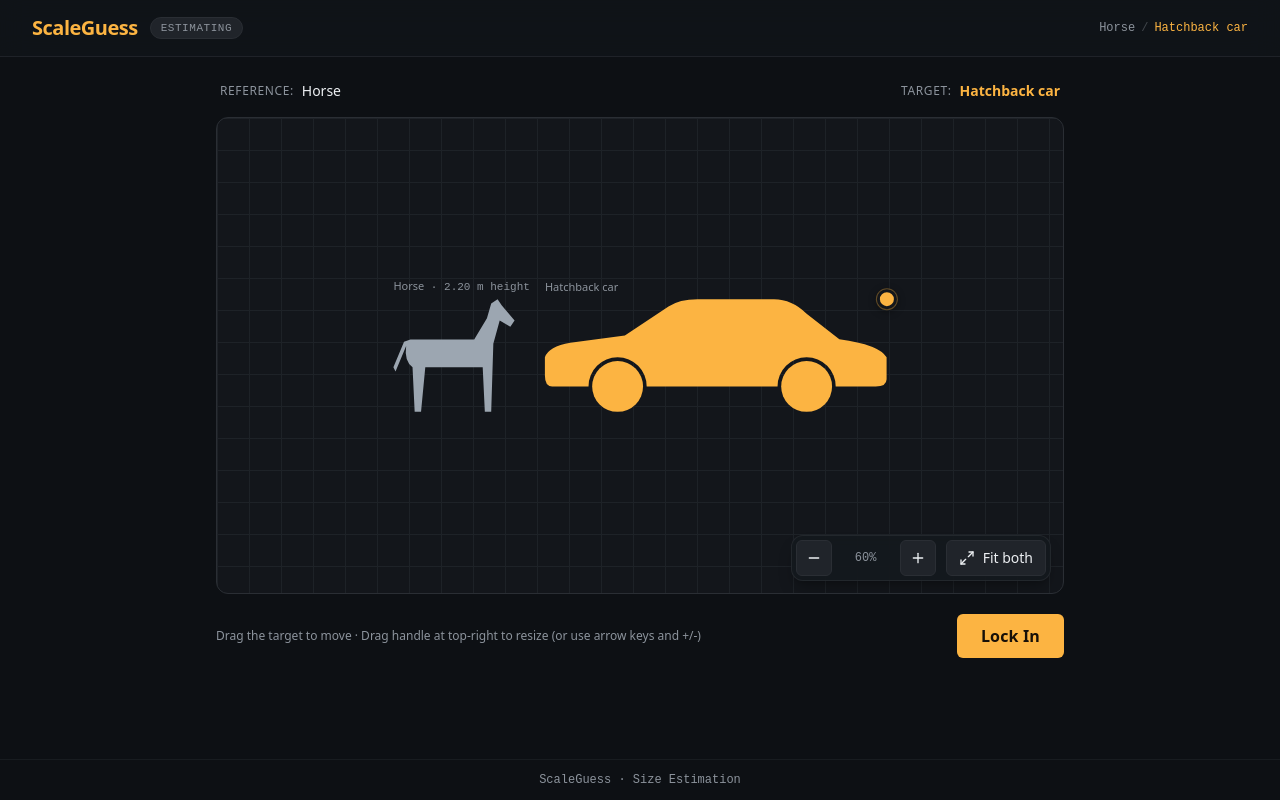
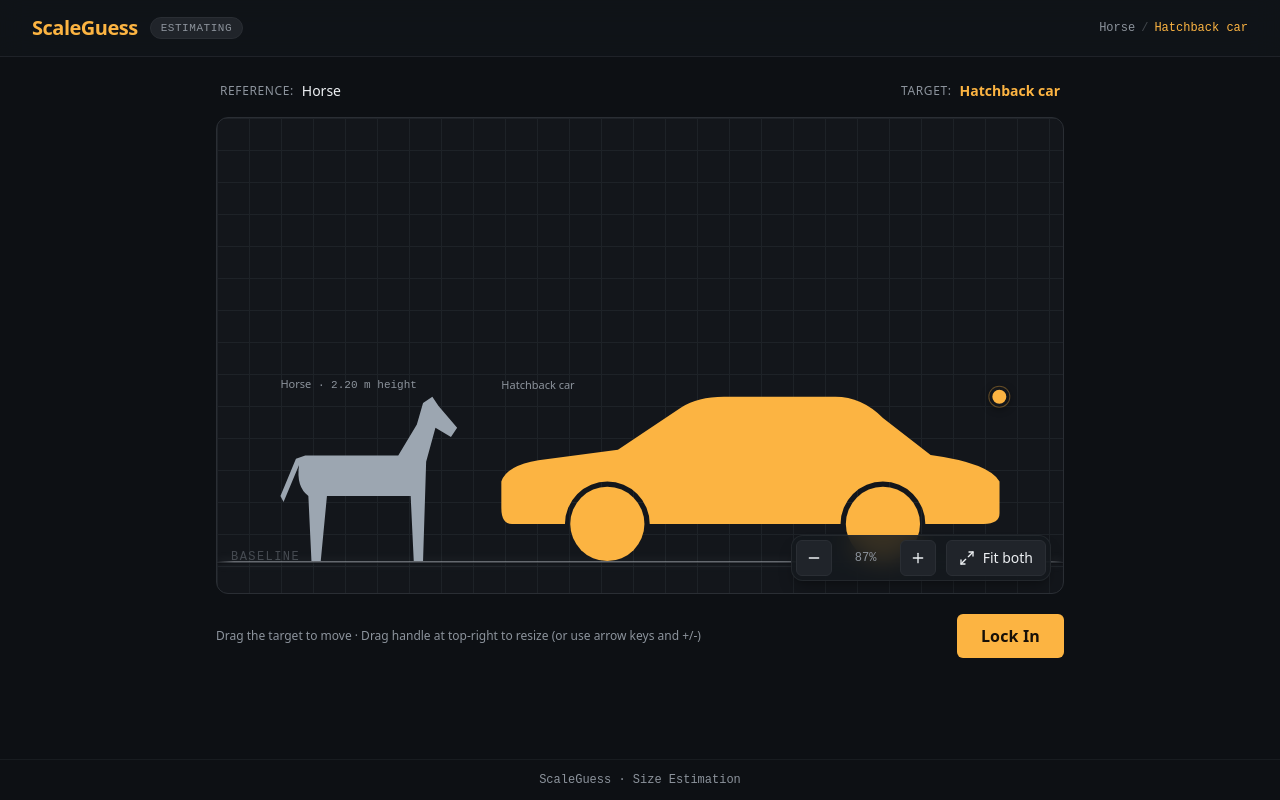
Before and after one commit to pikacoder44/Guess-the-size, a React (Vite) app: page / in a window 1280 px wide. Built offline with nearby package versions, Linux system fonts and the light colour scheme.

Commit message:
made a baseline and attached objects to it - Made target object moveable across pane

```diff
--- a/src/components/game/GameBoard.tsx
+++ b/src/components/game/GameBoard.tsx
@@ -1,7 +1,26 @@
-import { useEffect, type ReactNode, useRef, type CSSProperties, type KeyboardEvent, type PointerEvent } from "react";
+import {
+  useEffect,
+  type ReactNode,
+  useRef,
+  type CSSProperties,
+  type KeyboardEvent,
+  type PointerEvent,
+} from "react";
 import { pickRandomPuzzle } from "@/game/puzzles";
-import { rectToScreen, screenToWorld, sizeFor, type Rect, type Vec } from "@/game/geometry";
-import { correctRect, guessRect, referenceRect, type GameApi } from "@/game/useGame";
+import {
+  rectToScreen,
+  screenToWorld,
+  worldToScreen,
+  sizeFor,
+  type Rect,
+  type Vec,
+} from "@/game/geometry";
+import {
+  correctRect,
+  guessRect,
+  referenceRect,
+  type GameApi,
+} from "@/game/useGame";
 import { formatMeasurement } from "@/game/scoring";
 import { SilhouetteSvg } from "./Silhouette";
 import { CameraControls } from "./CameraControls";
@@ -23,7 +42,14 @@ function boxStyle(rect: Rect, game: GameApi): CSSProperties {
 
 type DragState =
   | { kind: "move"; pointerId: number; grabOffset: Vec }
-  | { kind: "resize"; pointerId: number; startX: number; startY: number; scale: number; diagPx: number };
+  | {
+      kind: "resize";
+      pointerId: number;
+      startX: number;
+      startY: number;
+      scale: number;
+      diagPx: number;
+    };
 
 export function GameBoard({ game }: { game: GameApi }) {
   const viewportRef = useRef<HTMLDivElement>(null);
@@ -159,8 +185,28 @@ export function GameBoard({ game }: { game: GameApi }) {
     >
       {state && (
         <>
+          {/* Baseline: visible light stroke on which both objects sit initially */}
+          <div
+            className="baseline-stroke absolute inset-x-0 z-0 pointer-events-none"
+            style={{
+              top: `${worldToScreen({ x: 0, y: 0 }, state.camera, state.viewport).y}px`,
+            }}
+            aria-hidden="true"
+          >
+            <div className="baseline-line w-full border-b border-border/70" />
+            <div className="baseline-badge absolute right-4 -top-3">
+              <span className="baseline-text text-xs text-muted-foreground/75 font-mono select-none">
+                Baseline
+              </span>
+            </div>
+          </div>
+
           {/* Reference Object */}
-          <SceneBox rect={referenceRect(state)} game={game} className="text-reference">
+          <SceneBox
+            rect={referenceRect(state)}
+            game={game}
+            className="text-reference"
+          >
             <SilhouetteSvg object={state.puzzle.reference} />
             <ObjectLabel object={state.puzzle.reference} showMeasure />
           </SceneBox>
@@ -201,14 +247,26 @@ export function GameBoard({ game }: { game: GameApi }) {
           ) : (
             <>
               {/* Correct silhouette (Solid) */}
-              <SceneBox rect={correctRect(state)} game={game} className="text-correct">
+              <SceneBox
+                rect={correctRect(state)}
+                game={game}
+                className="text-correct"
+              >
                 <SilhouetteSvg object={state.puzzle.target} />
-                <span className="object-label text-correct font-semibold">Actual</span>
+                <span className="object-label text-correct font-semibold">
+                  Actual
+                </span>
               </SceneBox>
               {/* Player's final guess silhouette (Ghost) */}
-              <SceneBox rect={guessRect(state)} game={game} className="text-target">
+              <SceneBox
+                rect={guessRect(state)}
+                game={game}
+                className="text-target"
+              >
                 <SilhouetteSvg object={state.puzzle.target} isGhost />
-                <span className="object-label text-target opacity-75">Your guess</span>
+                <span className="object-label text-target opacity-75">
+                  Your guess
+                </span>
               </SceneBox>
             </>
           )}
@@ -223,23 +281,41 @@ export function GameBoard({ game }: { game: GameApi }) {
   );
 }
 
-function SceneBox({ rect, game, className, children }: { rect: Rect; game: GameApi; className: string; children: ReactNode }) {
+function SceneBox({
+  rect,
+  game,
+  className,
+  children,
+}: {
+  rect: Rect;
+  game: GameApi;
+  className: string;
+  children: ReactNode;
+}) {
   return (
-    <div className={`pointer-events-none absolute left-0 top-0 ${className}`} style={boxStyle(rect, game)}>
+    <div
+      className={`pointer-events-none absolute left-0 top-0 ${className}`}
+      style={boxStyle(rect, game)}
+    >
       {children}
     </div>
   );
 }
 
-function ObjectLabel({ object, showMeasure }: { object: GameObject; showMeasure?: boolean }) {
+function ObjectLabel({
+  object,
+  showMeasure,
+}: {
+  object: GameObject;
+  showMeasure?: boolean;
+}) {
   return (
     <span className="object-label">
       {object.name}
       {showMeasure && (
         <span className="font-mono text-muted-foreground">
           {" · "}
-          {formatMeasurement(object.actualMeasurement)}{" "}
-          {object.axis}
+          {formatMeasurement(object.actualMeasurement)} {object.axis}
         </span>
       )}
     </span>
--- a/src/game/useGame.ts
+++ b/src/game/useGame.ts
@@ -2,9 +2,7 @@ import { useReducer } from "react";
 import {
   clampCamera,
   clampCenter,
-  fitCamera,
   fitZoom,
-  maxScaleFactorAt,
   minScaleForPx,
   rectFromCenter,
   sizeFor,
@@ -18,9 +16,10 @@ import {
 } from "./geometry";
 import type { GamePhase, Puzzle } from "./types";
 
-const INITIAL_MARGIN = 0.6;
+const INITIAL_MARGIN = 0.85;
 const FIT_MARGIN = 0.9;
 const REFERENCE_GAP = 0.25; // fraction of reference width between objects
+const FLOOR_BOTTOM_PADDING_PX = 32; // Exact pixel clearance from bottom border
 
 export type GameState = {
   puzzle: Puzzle;
@@ -43,6 +42,31 @@ type Action =
   | { type: "zoom"; factor: number }
   | { type: "fit" }
   | { type: "lockIn" };
+
+/* ---------- Floor-Anchored Camera Helper ---------- */
+
+/**
+ * Fits the scene horizontally & vertically while aligning y = 0
+ * to sit `FLOOR_BOTTOM_PADDING_PX` above the bottom edge of the viewport.
+ */
+function fitCameraToFloor(rect: Rect, vp: Viewport, margin = FIT_MARGIN): Camera {
+  // Available height excluding bottom floor margin and top breathing room
+  const availH = Math.max(1, vp.height - FLOOR_BOTTOM_PADDING_PX - 40);
+  const availW = Math.max(1, vp.width * margin);
+
+  const zoomW = availW / Math.max(0.1, rect.maxX - rect.minX);
+  const zoomH = availH / Math.max(0.1, rect.maxY - 0); // Ground baseline is at y = 0
+  const zoom = Math.min(zoomW, zoomH);
+
+  // In screen space: yScreen = (vp.h / 2) - (yWorld - cy) * zoom
+  // We want yWorld = 0 to land at yScreen = (vp.h - FLOOR_BOTTOM_PADDING_PX):
+  // vp.h - FLOOR_BOTTOM_PADDING_PX = (vp.h / 2) + cy * zoom
+  // cy * zoom = (vp.h / 2) - FLOOR_BOTTOM_PADDING_PX
+  const cy = (vp.height / 2 - FLOOR_BOTTOM_PADDING_PX) / zoom;
+  const cx = (rect.minX + rect.maxX) / 2;
+
+  return { cx, cy, zoom };
+}
 
 /* ---------- derived scene geometry (pure) ---------- */
 
@@ -76,17 +100,20 @@ function createInitialState(puzzle: Puzzle, viewport: Viewport): GameState {
     puzzle.target.axis === "height" ? refSize.h : refSize.h * (startSize.w / startSize.h);
   const targetSize = sizeFor(puzzle.target, guessScale);
   const gap = refSize.w * REFERENCE_GAP;
+
   const base: GameState = {
     puzzle,
     phase: "PLAYING",
     viewport,
     camera: { cx: 0, cy: 0, zoom: 1 },
+    // Both objects sit flush on the baseline y = 0
     referenceCenter: { x: 0, y: refSize.h / 2 },
     targetCenter: { x: refSize.w / 2 + gap + targetSize.w / 2, y: targetSize.h / 2 },
     guessScale,
     finalGuessScale: null,
   };
-  return { ...base, camera: fitCamera(sceneRect(base), viewport, INITIAL_MARGIN) };
+
+  return { ...base, camera: fitCameraToFloor(sceneRect(base), viewport, INITIAL_MARGIN) };
 }
 
 function reducer(state: GameState | null, action: Action): GameState | null {
@@ -97,7 +124,6 @@ function reducer(state: GameState | null, action: Action): GameState | null {
     case "viewport": {
       const { width, height } = action.viewport;
       if (width === state.viewport.width && height === state.viewport.height) return state;
-      // Keep the same framing: scale zoom with the viewport width if valid.
       const zoom =
         state.viewport.width > 0 && width > 0
           ? state.camera.zoom * (width / state.viewport.width)
@@ -109,17 +135,37 @@ function reducer(state: GameState | null, action: Action): GameState | null {
       if (state.phase !== "PLAYING") return state;
       const bounds = visibleWorldRect(state.camera, state.viewport);
       const size = sizeFor(state.puzzle.target, state.guessScale);
-      return { ...state, targetCenter: clampCenter(action.center, size, bounds) };
+      // Keep object on or above the baseline (y >= 0)
+      const clamped = clampCenter(action.center, size, bounds);
+      return { ...state, targetCenter: { x: clamped.x, y: clamped.y } };
     }
     case "resizeTarget": {
       if (state.phase !== "PLAYING") return state;
       const target = state.puzzle.target;
       const current = sizeFor(target, state.guessScale);
       const bounds = visibleWorldRect(state.camera, state.viewport);
-      const maxScale = state.guessScale * maxScaleFactorAt(state.targetCenter, current, bounds);
+
+      // Bottom remains fixed to the baseline during resize
+      const bottomY = Math.max(0, state.targetCenter.y - current.h / 2);
+      const maxFactorY = current.h > 0 ? Math.max(0, (bounds.maxY - bottomY) / current.h) : 1;
+      const maxFactorX = current.w > 0
+        ? Math.max(0, Math.min(
+            (2 * (state.targetCenter.x - bounds.minX)) / current.w,
+            (2 * (bounds.maxX - state.targetCenter.x)) / current.w
+          ))
+        : 1;
+
+      const maxScale = state.guessScale * Math.min(maxFactorY, maxFactorX);
       const minScale = minScaleForPx(state.guessScale, current, state.camera.zoom);
       const scale = Math.min(Math.max(action.scale, minScale), Math.max(maxScale, minScale));
-      return { ...state, guessScale: scale };
+      const nextSize = sizeFor(target, scale);
+
+      const nextCenter = clampCenter(
+        { x: state.targetCenter.x, y: bottomY + nextSize.h / 2 },
+        nextSize,
+        bounds
+      );
+      return { ...state, guessScale: scale, targetCenter: nextCenter };
     }
     case "zoom": {
       const scene = sceneRect(state);
@@ -128,11 +174,11 @@ function reducer(state: GameState | null, action: Action): GameState | null {
       return { ...state, camera: clampCamera({ ...state.camera, zoom }, scene, state.viewport) };
     }
     case "fit":
-      return { ...state, camera: fitCamera(sceneRect(state), state.viewport, FIT_MARGIN) };
+      return { ...state, camera: fitCameraToFloor(sceneRect(state), state.viewport, FIT_MARGIN) };
     case "lockIn": {
       if (state.phase !== "PLAYING") return state;
       const locked: GameState = { ...state, phase: "RESULT", finalGuessScale: state.guessScale };
-      return { ...locked, camera: fitCamera(sceneRect(locked), locked.viewport, FIT_MARGIN) };
+      return { ...locked, camera: fitCameraToFloor(sceneRect(locked), locked.viewport, FIT_MARGIN) };
     }
   }
 }
--- a/src/styles.css
+++ b/src/styles.css
@@ -135,6 +135,44 @@
       linear-gradient(90deg, var(--board-grid) 1px, transparent 1px);
     background-size: 32px 32px;
   }
+  .baseline-stroke {
+    position: absolute;
+    left: 0;
+    right: 0;
+    pointer-events: none;
+    z-index: 1;
+  }
+  .baseline-line {
+    width: 100%;
+    height: 1.5px;
+    background: linear-gradient(
+      90deg,
+      transparent 0%,
+      oklch(0.85 0.01 255 / 0.45) 2%,
+      oklch(0.85 0.01 255 / 0.45) 98%,
+      transparent 100%
+    );
+    box-shadow: 0 0 10px oklch(0.85 0.01 255 / 0.18), 0 1px 2px rgba(0, 0, 0, 0.4);
+  }
+  .baseline-badge {
+    position: absolute;
+    left: 14px;
+    top: 4px;
+    display: inline-flex;
+    align-items: center;
+    gap: 4px;
+    opacity: 0.55;
+    pointer-events: none;
+    user-select: none;
+  }
+  .baseline-text {
+    font-family: var(--font-mono);
+    font-size: 9px;
+    font-weight: 500;
+    text-transform: uppercase;
+    letter-spacing: 0.12em;
+    color: var(--muted-foreground);
+  }
   .ghost {
     opacity: 0.42;
     filter: saturate(0.85);
```
